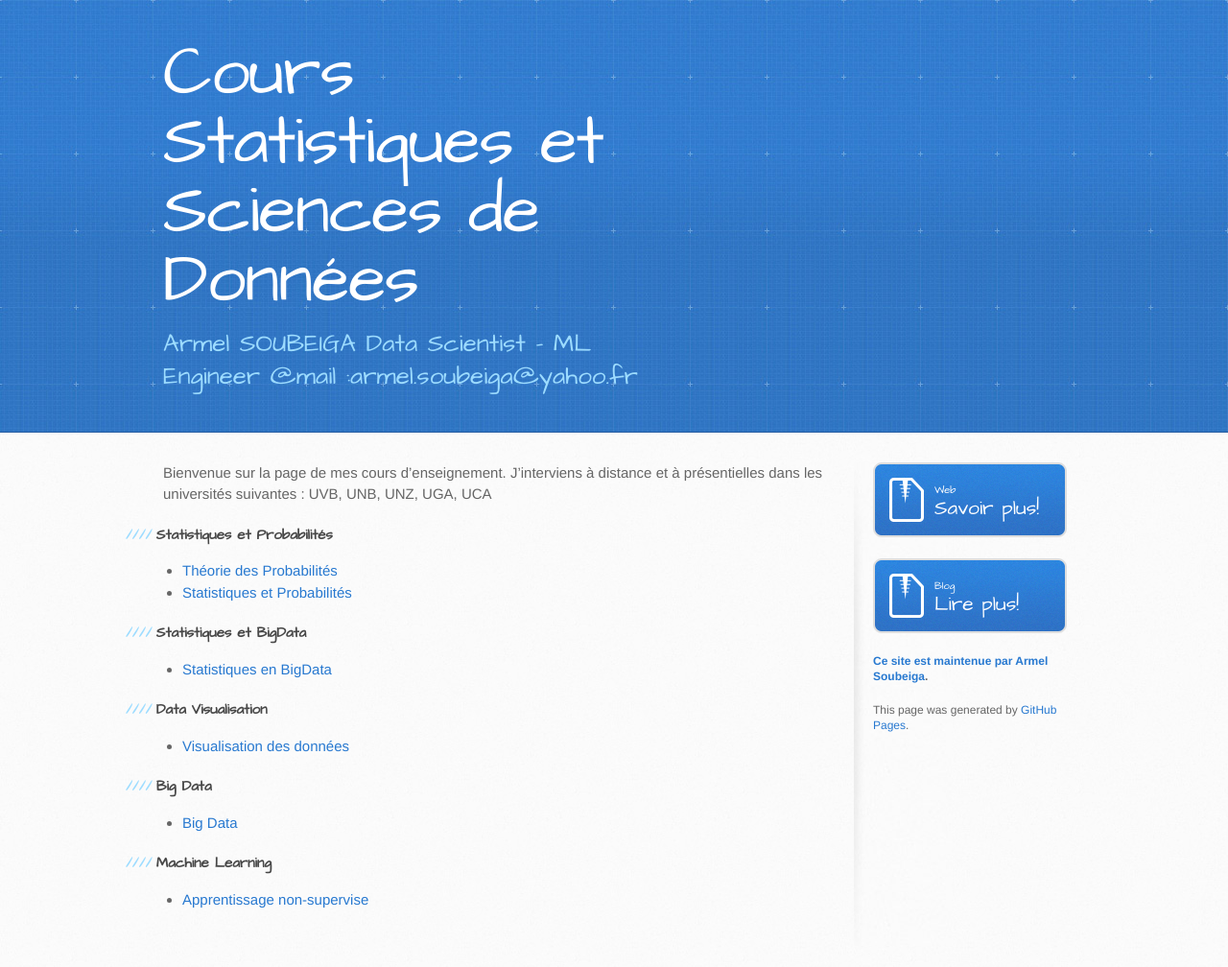
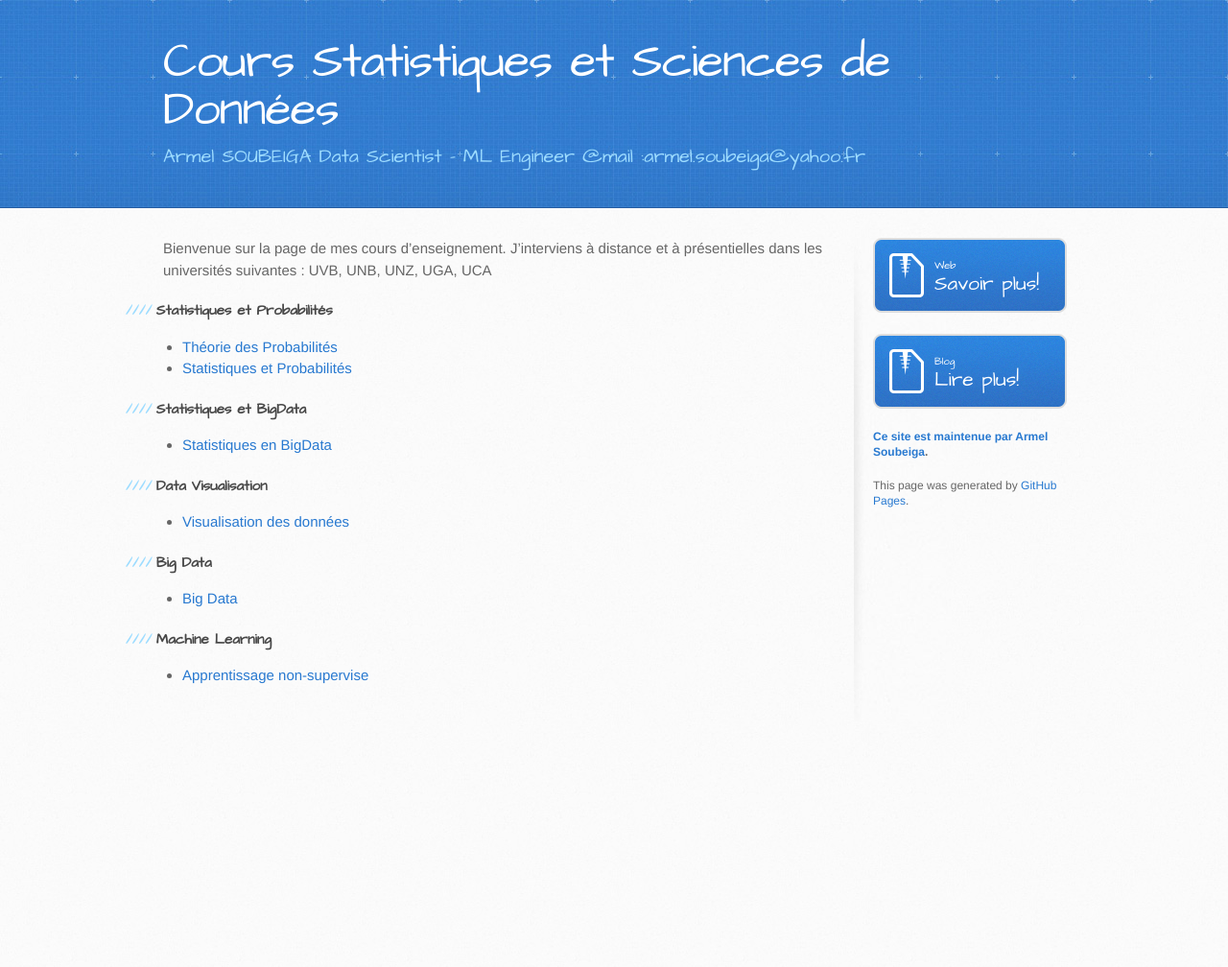
Before and after one commit to armelsoubeiga/Cours, a Jekyll site: the page built from index.md, in a window 1280 px wide. Shown: the whole page at 96% size. Built offline with Jekyll 4.4.1, drawn with Linux system fonts in a browser that asks for light colours; after the commit the page ends 900 px from its top, so only the background shows below that.

Commit message:
Update stylesheet.css

```diff
--- a/stylesheets/stylesheet.css
+++ b/stylesheets/stylesheet.css
@@ -456,10 +456,10 @@ header {
 }
 
 header h1 {
-  width: 540px;
+  width: 100%;
   margin-top: 0;
   margin-bottom: 0.2em;
-  font-size: 72px;
+  font-size: 50px;
   font-weight: normal;
   line-height: 1;
   color: #fff;
@@ -467,10 +467,10 @@ header h1 {
 }
 
 header h2 {
-  width: 540px;
+  width: 100%;
   margin-top: 0;
   margin-bottom: 0;
-  font-size: 26px;
+  font-size: 20px;
   font-weight: normal;
   line-height: 1.3;
   color: #9ddcff;
```
